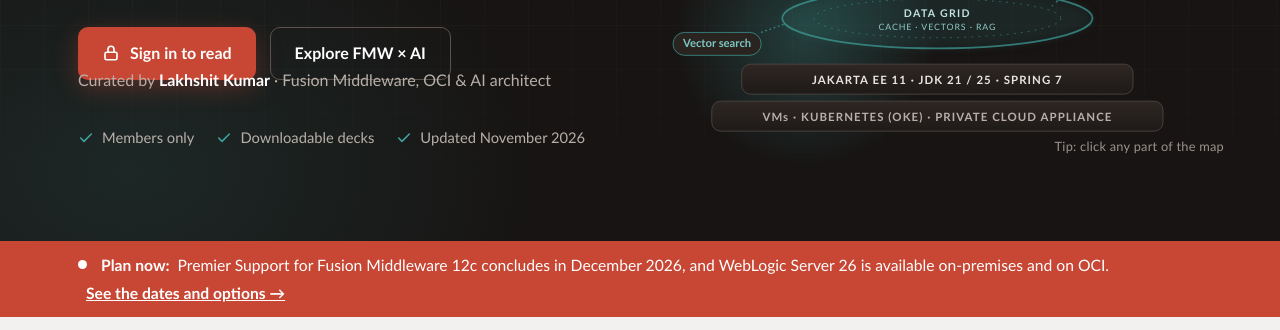
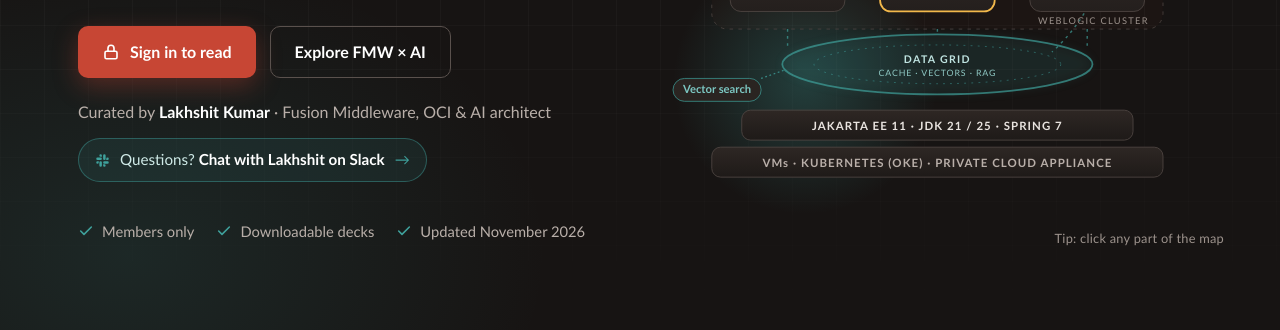
Before and after one commit to Lakhshit/fmw, a plain HTML site: page index.html in a window 1280 px wide. Shown: the part 459-789 px from the top of the page. Drawn offline with Linux system fonts and the light colour scheme.

Commit message:
Add files via upload

```diff
--- a/index.html
+++ b/index.html
@@ -128,8 +128,11 @@
   .labgrid b{display:block;color:#fff}
   .labgrid span{color:#B9AFA9;font-size:.9rem}
   .whoami{color:#9C928C;font-size:.85rem;border-left:1px solid #3A3330;padding-left:18px}
-  .by{color:#B9AFA9;margin:-12px 0 26px;font-size:1rem}
+  .by{color:#B9AFA9;margin:22px 0 22px;font-size:1rem;line-height:1.5}
   .by b{color:#fff}
+.askq{display:inline-flex;align-items:center;gap:10px;margin:-8px 0 4px;padding:9px 16px;border-radius:999px;border:1px solid rgba(63,161,156,.45);background:rgba(63,161,156,.1);color:#CFEAE7;text-decoration:none;font-size:.95rem;transition:background .2s,border-color .2s}
+.askq b{color:#fff;font-weight:600}.askq svg{color:#3FA19C;flex:none}.askq i{font-style:normal;color:#3FA19C;transition:transform .2s}
+.askq:hover{background:rgba(63,161,156,.2);border-color:#3FA19C}.askq:hover i{transform:translateX(3px)}
   .about{display:grid;grid-template-columns:150px 1fr;gap:34px;align-items:start;background:#fff;border-radius:20px;padding:34px;box-shadow:0 10px 30px rgba(31,27,26,.06)}
   .avatar{width:150px;height:150px;border-radius:50%;display:grid;place-items:center;font-family:var(--serif);font-size:3.2rem;font-weight:700;color:#fff;background:linear-gradient(135deg,#C74634,#7A2A20);box-shadow:0 14px 34px rgba(199,70,52,.35)}
   .about .role{color:#C74634;font-weight:700;margin:-6px 0 12px}
@@ -178,6 +181,7 @@
         <a class="btn ghost" href="#ai">Explore FMW &times; AI</a>
       </div>
       <p class="by">Curated by <b>Lakhshit Kumar</b> &middot; Fusion Middleware, OCI &amp; AI architect</p>
+      <a class="askq" href="#" data-slack><svg width="15" height="15" viewBox="0 0 24 24" fill="currentColor" aria-hidden="true"><path d="M6 15a2 2 0 1 1-2-2h2v2zm1 0a2 2 0 1 1 4 0v5a2 2 0 1 1-4 0v-5zm2-9a2 2 0 1 1 2-2v2H9zm0 1a2 2 0 1 1 0 4H4a2 2 0 1 1 0-4h5zm9 2a2 2 0 1 1 2 2h-2V9zm-1 0a2 2 0 1 1-4 0V4a2 2 0 1 1 4 0v5zm-2 9a2 2 0 1 1-2 2v-2h2zm0-1a2 2 0 1 1 0-4h5a2 2 0 1 1 0 4h-5z"/></svg><span>Questions? <b>Chat with Lakhshit on Slack</b></span><i aria-hidden="true">&rarr;</i></a>
       <div class="trust">
         <span><svg width="16" height="16" viewBox="0 0 24 24" fill="none" stroke="#3FA19C" stroke-width="2.4" stroke-linecap="round" stroke-linejoin="round"><path d="M20 6 9 17l-5-5"/></svg>Members only</span>
         <span><svg width="16" height="16" viewBox="0 0 24 24" fill="none" stroke="#3FA19C" stroke-width="2.4" stroke-linecap="round" stroke-linejoin="round"><path d="M20 6 9 17l-5-5"/></svg>Downloadable decks</span>
```
